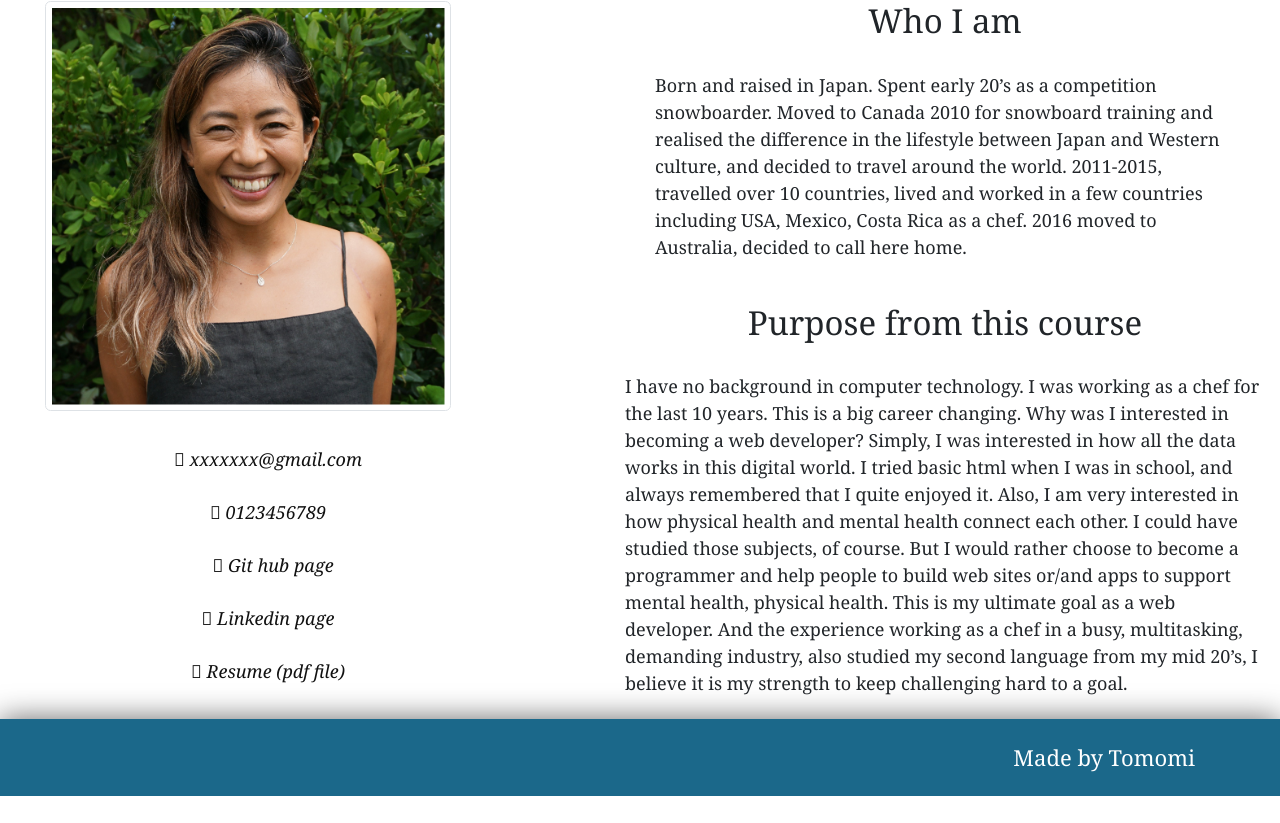
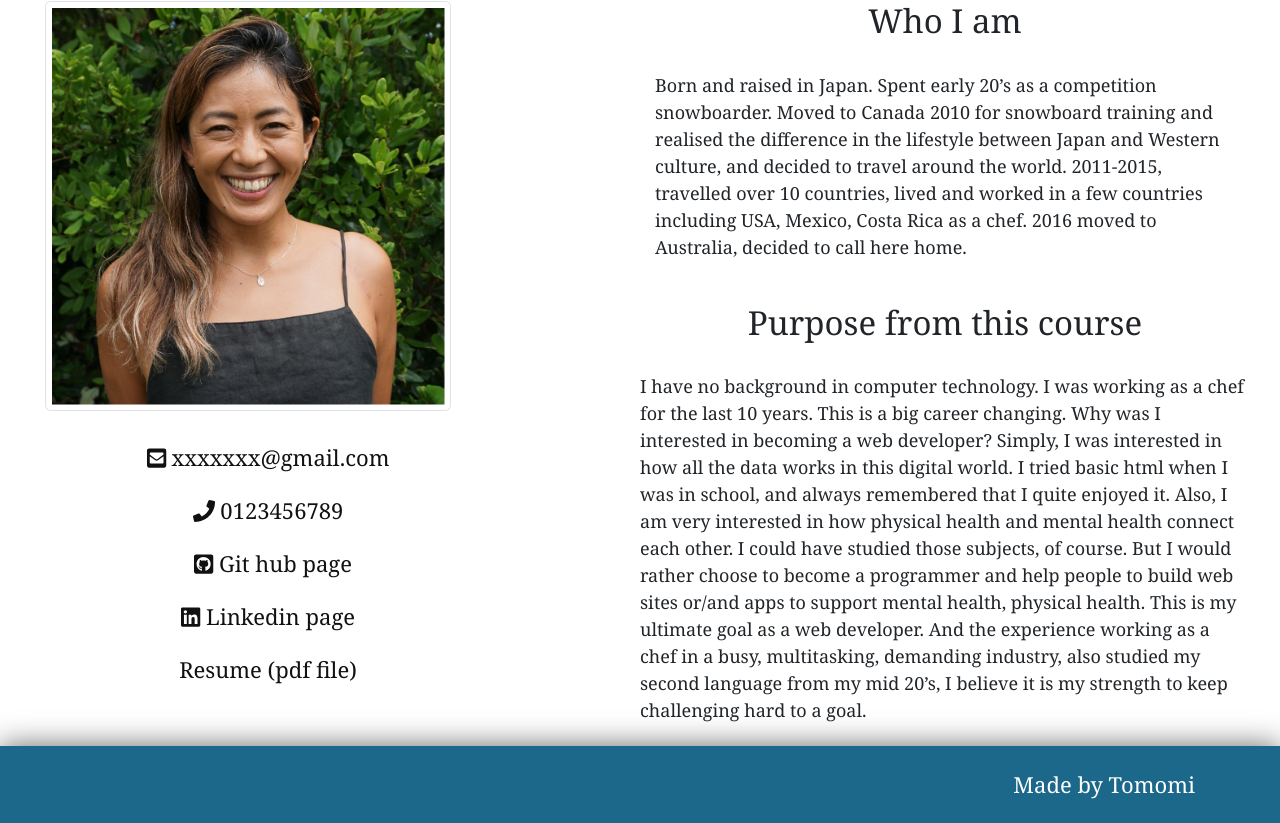
Before and after one commit to Chib1co/Homework_Week2_, a React (Create React App) app in the folder portfolio/: page / in a window 1280 px wide. Shown: the part 549-1372 px from the top of the page. Before the commit the page ends 1345 px from the top, so only its background shows below. Built offline with nearby package versions, Linux system fonts and the light colour scheme.

Commit message:
fontawesome added in

```diff
--- a/portfolio/package.json
+++ b/portfolio/package.json
@@ -4,13 +4,17 @@
   "private": true,
   "dependencies": {
     "@fortawesome/fontawesome-svg-core": "^1.2.35",
+    "@fortawesome/free-brands-svg-icons": "^5.15.3",
     "@fortawesome/free-solid-svg-icons": "^5.15.3",
     "@fortawesome/react-fontawesome": "^0.1.14",
     "@testing-library/jest-dom": "^5.11.10",
     "@testing-library/react": "^11.2.6",
     "@testing-library/user-event": "^12.8.3",
     "bootstrap": "^4.6.0",
+    "font-awesome": "^4.7.0",
+    "i": "^0.3.6",
     "jquery": "^3.6.0",
+    "npm": "^7.11.1",
     "react": "^17.0.2",
     "react-bootstrap": "^1.5.2",
     "react-dom": "^17.0.2",
--- a/portfolio/src/App.js
+++ b/portfolio/src/App.js
@@ -16,7 +16,6 @@ function App() {
         <Navbar />
         <Wrapper>
           <Route exact path="/" component={Aboutme} />
-          {/* <Route exact path="/Aboutme" component={Aboutme} /> */}
           <Route exact path="/Portfolio" component={Portfolio} />
           <Route exact path="/Contactme" component={Contactme} />
         </Wrapper>
--- a/portfolio/src/components/Biography/index.js
+++ b/portfolio/src/components/Biography/index.js
@@ -2,7 +2,15 @@ import React from "react";
 import"./style.css";
 // import Container from 'react-bootstrap/Container';
 import Row from 'react-bootstrap/Row';
-import Col from 'react-bootstrap/Col'
+import Col from 'react-bootstrap/Col';
+import { FontAwesomeIcon } from '@fortawesome/react-fontawesome';
+import { faEnvelopeSquare } from '@fortawesome/free-solid-svg-icons';
+import { faPhone } from '@fortawesome/free-solid-svg-icons';
+import { faGithubSquare } from '@fortawesome/free-brands-svg-icons';
+import { faLinkedin } from '@fortawesome/free-brands-svg-icons';
+import { faFile } from '@fortawesome/free-solid-svg-icons';
+
+
 
 const rowStyle = {
     marginLeft:'30px',
@@ -21,11 +29,11 @@ export default function Biography(props) {
          </Row>
          <Row size="mx-auto ml-lg-0" id="links">
              <Col size="col-12 pl-lg-0" id="subcol-links">
-                 <div className="link" id="email"><a href="mailto:xxxxxxxx@gmail.com" target="_blank" rel="noreferrer"><i className="fas fa-envelope-square link"> xxxxxxx@gmail.com</i></a></div>
-                 <div className="link" id="phone"><a href="tell:0123456789" target="_blank" rel="noreferrer"><i className="fas fa-phone link"> 0123456789</i></a></div>
-                 <div className="link" id="github-link"><a href="https://github.com/Chib1co" target="_blank" rel="noreferrer"><i className="fab fa-github-square link"> Git hub page</i></a></div>
-                 <div className="link" id="linkedin-link"><a href="https://www.linkedin.com/in/tomomi-inoue-730ab71ab/" target="_blank" rel="noreferrer"><i className="fab fa-linkedin link"> Linkedin page</i></a></div>
-                 <div className="link" id="resume"><a href="assets/image/Resume.pdf" target="_blank" rel="noreferrer"><i className="fas fa-file link"> Resume (pdf file)</i></a></div>
+                 <div className="link" id="email"><a className="linkhref" href="mailto:xxxxxxxx@gmail.com" target="_blank" rel="noreferrer"><FontAwesomeIcon icon={faEnvelopeSquare} link /> xxxxxxx@gmail.com</a></div>
+                 <div className="link" id="phone"><a className="linkhref" href="tell:0123456789" target="_blank" rel="noreferrer"><FontAwesomeIcon icon={ faPhone } link /> 0123456789</a></div>
+                 <div className="link" id="github-link"><a className="linkhref" href="https://github.com/Chib1co" target="_blank" rel="noreferrer"><FontAwesomeIcon icon={ faGithubSquare } link /> Git hub page</a></div>
+                 <div className="link" id="linkedin-link"><a className="linkhref" href="https://www.linkedin.com/in/tomomi-inoue-730ab71ab/" target="_blank" rel="noreferrer"><FontAwesomeIcon icon={faLinkedin} link /> Linkedin page</a></div>
+                 <div className="link" id="resume"><a className="linkhref" href="assets/image/Resume.pdf" target="_blank" rel="noreferrer"><FontAwesomeIcon icont={faFile} link /> Resume (pdf file)</a></div>
 
              </Col>
          </Row>
@@ -33,21 +41,21 @@ export default function Biography(props) {
 
 
 
- <Col size="col-12 col-lg-6 fade" id="bio-fadein">
+ <Col sm="12" md="12" lg="6" className="fade" id="bio-fadein">
      <Row id="who-i-am">
-         <Col size="col-12 " id="about-me">
+         <Col id="about-me">
              <h4>Who I am</h4>
              <p>Born and raised in Japan. Spent early 20’s as a competition snowboarder. Moved to Canada 2010 for snowboard training and realised the difference in the lifestyle between Japan and Western culture, and decided to travel around the world. 2011-2015, travelled over 10 countries, lived and worked in a few countries including USA, Mexico, Costa Rica as a chef. 2016 moved to Australia, decided to call here home. </p>
          </Col>
-         <Row>
+
              <Row id="bio-purpose">
-                 <Col size="col-12" id="purpose">
+                 <Col id="purpose">
                      <h4>Purpose from this course</h4>
                      <p>I have no background in computer technology. I was working as a chef for the last 10 years. This is a big career changing. Why was I interested in becoming a web developer? Simply, I
                      was interested in how all the data works in this digital world. I tried basic html when I was in school, and always remembered that I quite enjoyed it. Also, I am very interested in how physical health and mental health connect each other. I could have studied those subjects, of course. But I would rather choose to become a programmer and help people to build web sites or/and apps to support mental health, physical health. This is my ultimate goal as a web developer. And the experience working as a chef in a busy, multitasking, demanding industry, also studied my second language from my mid 20’s,  I believe it is my strength to keep challenging hard to a goal.</p>
                  </Col>
              </Row>
-         </Row>
+
      </Row>
  </Col>
 </Row>
--- a/portfolio/src/components/Biography/style.css
+++ b/portfolio/src/components/Biography/style.css
@@ -44,6 +44,9 @@
     margin-right: 20px;
     color: #111;
 }
+.linkhref{
+  color:#111;
+}
 #subcol-links i.link:hover{
   /* color: rgb(235, 118, 177); */
   background-color: #b3b6b8;
@@ -70,6 +73,11 @@
 }
 #bio-fadein{
   animation-delay: 2s;
+}
+#bio-purpose, #about-me {
+  margin-right: 0 auto;
+  margin-left: 0 auto;
+
 }
 
 
--- a/portfolio/src/components/Card/index.js
+++ b/portfolio/src/components/Card/index.js
@@ -1,7 +1,7 @@
 import React from 'react'
 import "./style.css";
-import { FontAwesomeIcon } from '@fortawesome/react-fontawesome'
-// import { chevron-right } from '@fortawesome/free-solid-svg-icons'
+import { FontAwesomeIcon } from '@fortawesome/react-fontawesome';
+import { faChevronRight } from '@fortawesome/free-solid-svg-icons';
 
 
 export default function Card(props) {
@@ -15,8 +15,8 @@ export default function Card(props) {
             <h4 className="repo-title">{props.title}</h4>
             <p>{props.desc}</p>
           <div className="link-btns">
-          <a type="button" className="btn btn-link" href={props.github} target="blank">Github page<FontAwesomeIcon icon={["fas", "chevron-right"]}/></a>
-          <a type="button" className="btn btn-link" href={props.app_link} target="blank">Deployed page<i className="fas fa-chevron-right"></i></a>
+          <a type="button" id="githubLink" className="btn btn-link" href={props.github} target="blank">Github page<FontAwesomeIcon icon={faChevronRight}/></a>
+          <a type="button" id="app-link"className="btn btn-link" href={props.app_link} target="blank">Deployed page<FontAwesomeIcon icon={faChevronRight}/></a>
         </div>
         </div>
       </div>
--- a/portfolio/src/components/Card/style.css
+++ b/portfolio/src/components/Card/style.css
@@ -23,9 +23,10 @@ img {
     margin-left: 10px;
 }
 
-.btn-link{
+#githubLink, #app-link{
     border: #111 2px solid;
     margin-bottom: 5px;
+    margin-right: 5px;
     align-items: center;
     color: #111111;
     /* padding: 20px; */
--- a/portfolio/src/components/Navbar/index.js
+++ b/portfolio/src/components/Navbar/index.js
@@ -1,6 +1,7 @@
 import React, {useRef, useEffect, useState} from "react";
 import { Link, useLocation } from "react-router-dom";
 import "./style.css";
+import "bootstrap/js/src/collapse.js";
 
 function Navbar() {
 
@@ -61,7 +62,7 @@ function Navbar() {
                   : "nav-link"
               }
             >
-              Portffolio
+              Portfolio
                    </Link>
           </li>
           <li className="nav-item">
```
Also changed, not shown: 1 other file (tests, documents, lock files or other folders).
